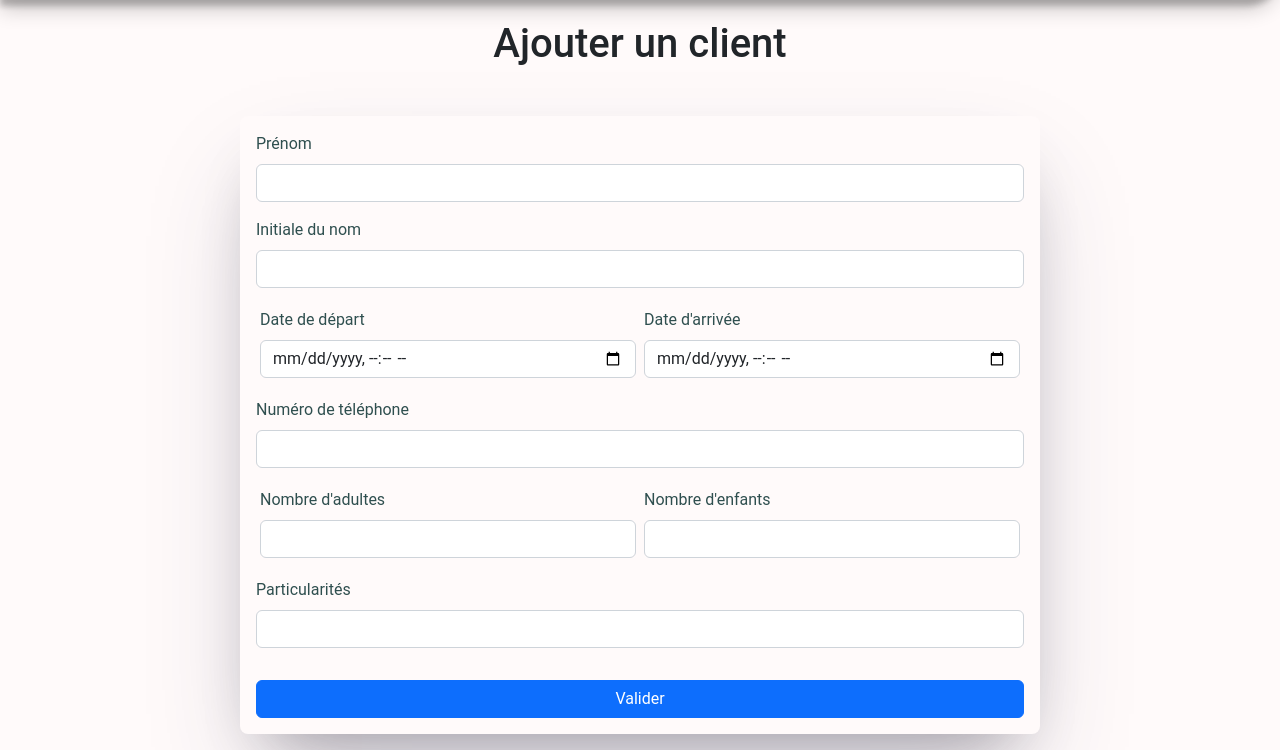
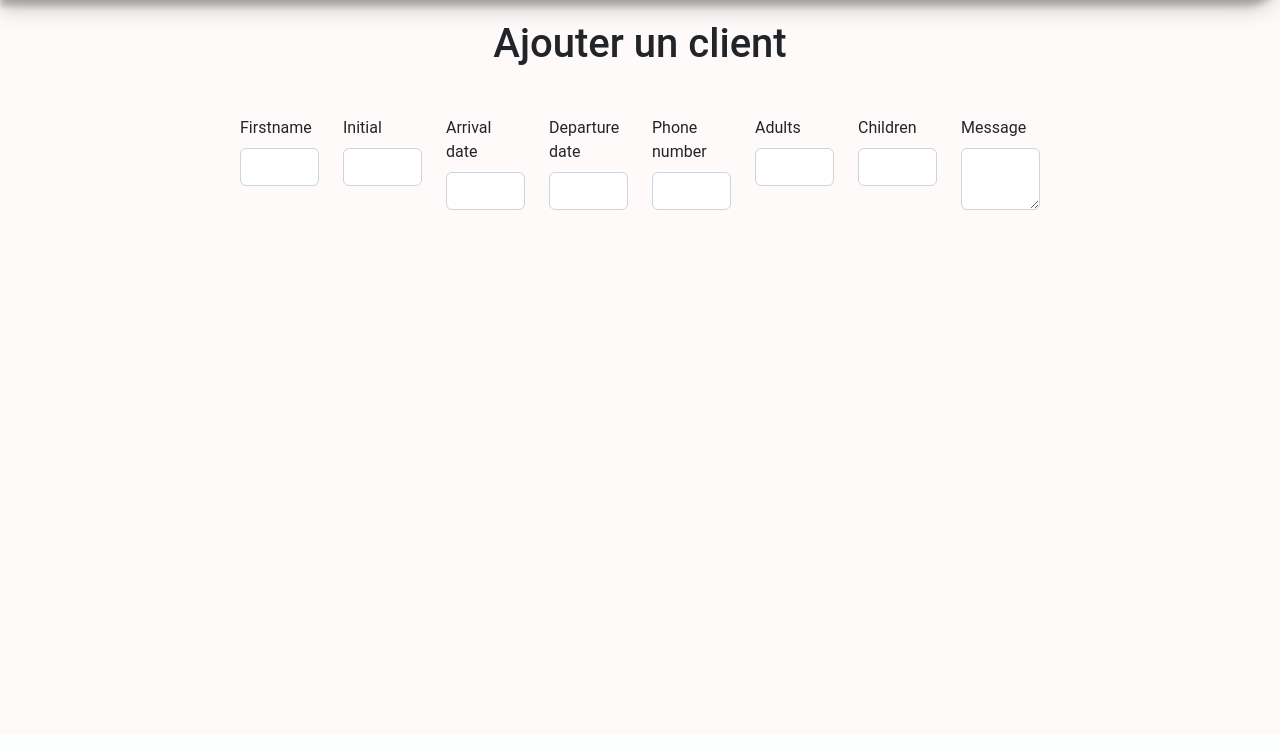
Before and after one commit to sebastien-violante/cdlp-planning, a Symfony app: template templates/client/index.html.twig in a window 1280 px wide. Shown: the part 66-816 px from the top of the page. After the commit the page ends 276 px from the top, so only its background shows below. Run offline with Twig, Linux system fonts and the light colour scheme; the template is opened without the code that fills it, so the values that code supplies are empty; form fields are guessed from the names that the template uses; some libraries are stand-ins or nearby versions; some web fonts are replaced.

Commit message:
changing forms due to errors during submiting

```diff
--- a/src/Controller/ClientController.php
+++ b/src/Controller/ClientController.php
@@ -32,7 +32,7 @@ class ClientController extends AbstractController
         $form->handleRequest($request);
 
         if ($form->isSubmitted() && $form->isValid()) {
-            dd($form->getData());
+
             $client->setCleaned(false);
             $client->setRed(rand(150,255));
             $client->setGreen(rand(150,255));
--- a/src/Controller/RegistrationController.php
+++ b/src/Controller/RegistrationController.php
@@ -28,7 +28,6 @@ class RegistrationController extends AbstractController
         $user = new User();
         $form = $this->createForm(RegisterType::class, $user);
         $form->handleRequest($request);
-        dd($form->getData());
         if($form->isSubmitted() && $form->isValid()) {
             $user= $form->getData();
             $hashedPassword = $hasher->hashPassword($user, $user->getPassword());
@@ -38,7 +37,7 @@ class RegistrationController extends AbstractController
         };
 
         return $this->render('registration/index.html.twig', [
-            'form' => $form->createView(),
+            'formRegister' => $form->createView(),
         ]);
     }
 }
--- a/templates/client/index.html.twig
+++ b/templates/client/index.html.twig
@@ -6,7 +6,40 @@
 <div class="example-wrapper">
     <h1 class="center mb-5">Ajouter un client</h1>
 
-      <form class="client-form mt-5 p-3" method="post">
+    {{ form_start(clientForm) }}
+    <div class="my-custom-class-for-errors">
+        {{ form_errors(clientForm) }}
+    </div>
+
+    <div class="row">
+        <div class="col">
+            {{ form_row(clientForm.firstname) }}
+        </div>
+        <div class="col" id="some-custom-id">
+            {{ form_row(clientForm.initial) }}
+        </div>
+        <div class="col" id="some-custom-id">
+            {{ form_row(clientForm.arrivalDate) }}
+        </div>
+        <div class="col" id="some-custom-id">
+            {{ form_row(clientForm.departureDate) }}
+        </div>
+        <div class="col" id="some-custom-id">
+            {{ form_row(clientForm.phoneNumber) }}
+        </div>
+        <div class="col" id="some-custom-id">
+            {{ form_row(clientForm.adults) }}
+        </div>
+        <div class="col" id="some-custom-id">
+            {{ form_row(clientForm.children) }}
+        </div>
+        <div class="col" id="some-custom-id">
+            {{ form_row(clientForm.message) }}
+        </div>
+    </div>
+{{ form_end(clientForm) }}
+    {#
+      <form class="client-form mt-5 p-3" method="post" action="{{ path('app_home') }}" >
             <div class="form-group mb-3">
                 <label class="form-label" for="firstname">Prénom</label>
                 <input class="form-control" type="text" id="firstname" name="_firstname">
@@ -43,9 +76,7 @@
                 <label class="form-label" for="message">Particularités</label>
                 <input class="form-control" type="textarea" rows="2" id="message" name="_message">
             </div>
-            <input type="hidden" name="_target_path" value="{{ path('app_home') }}">
-            <input type="hidden" name="_csrf_token" value="{{ csrf_token('authenticate') }}">
             <button class="btn btn-primary w-100 mt-3" type="submit">Valider</button>
-    </form>
+    </form>  #}
 </div>
 {% endblock %}
--- a/templates/registration/index.html.twig
+++ b/templates/registration/index.html.twig
@@ -8,10 +8,12 @@
 <div class="example-wrapper">
     <h1 class="center mb-5">Ajouter un utilisateur</h1>
     <form class="client-form mt-5 p-3" action="{{ path('app_login') }}" method="post">
-        <div class="form-group mb-3">
+    {{ form(formRegister)}}
+        {#<div class="form-group mb-3">
             <label class="form-label" for="username">Pseudo</label>
             <input class="form-control" type="text" id="username" name="_username">
         </div>
+        {{ form_row(form.pseudo, {'label': 'Pseudo' }) }}
         {{ form_row(form.email, {'label': 'Email'}) }}
         {{ form_row(form.password, {'label': 'Mot de passe'}) }}
         {{ form_row(form.roles, {'label': 'Rôle'}) }}
```
